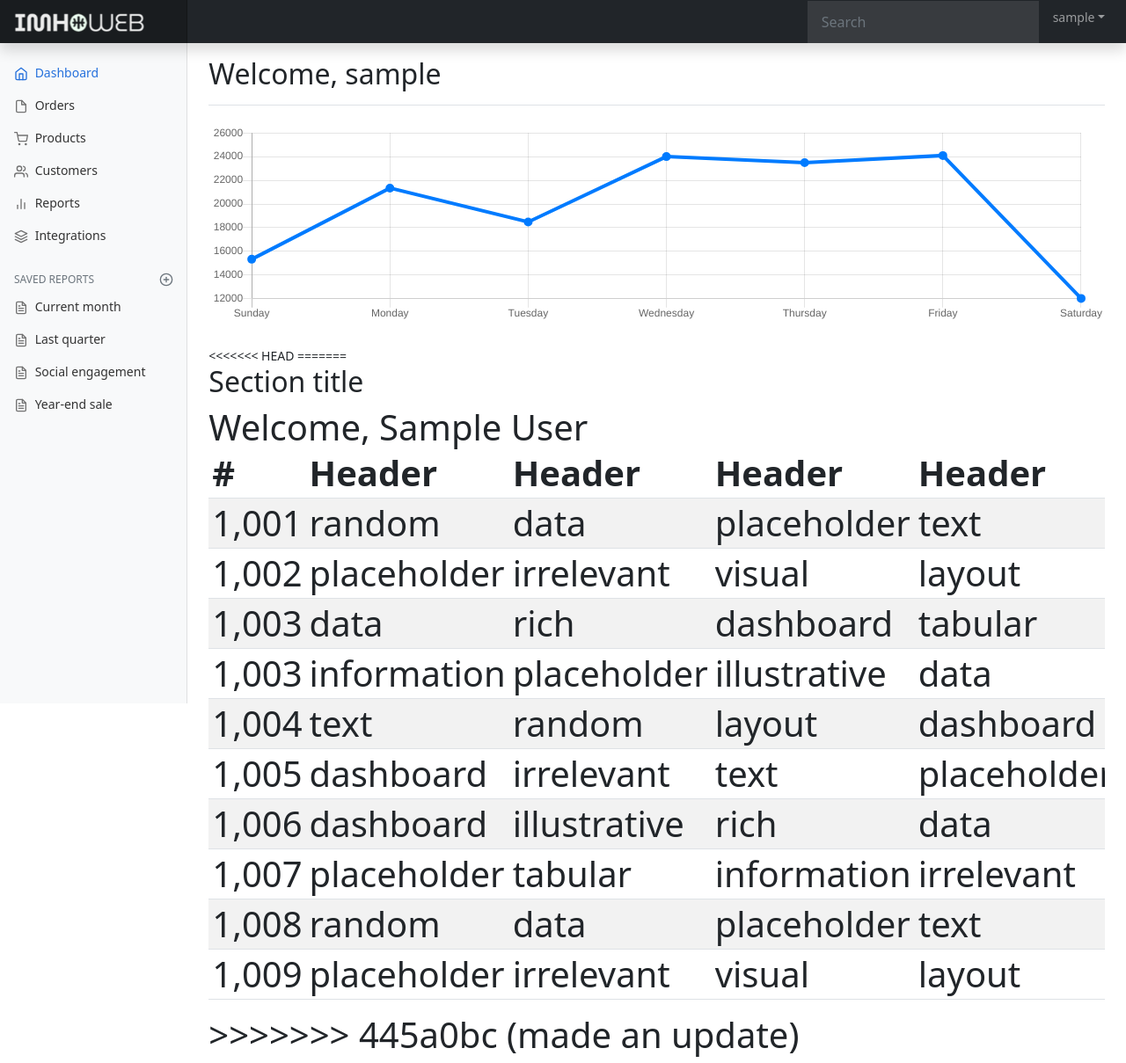
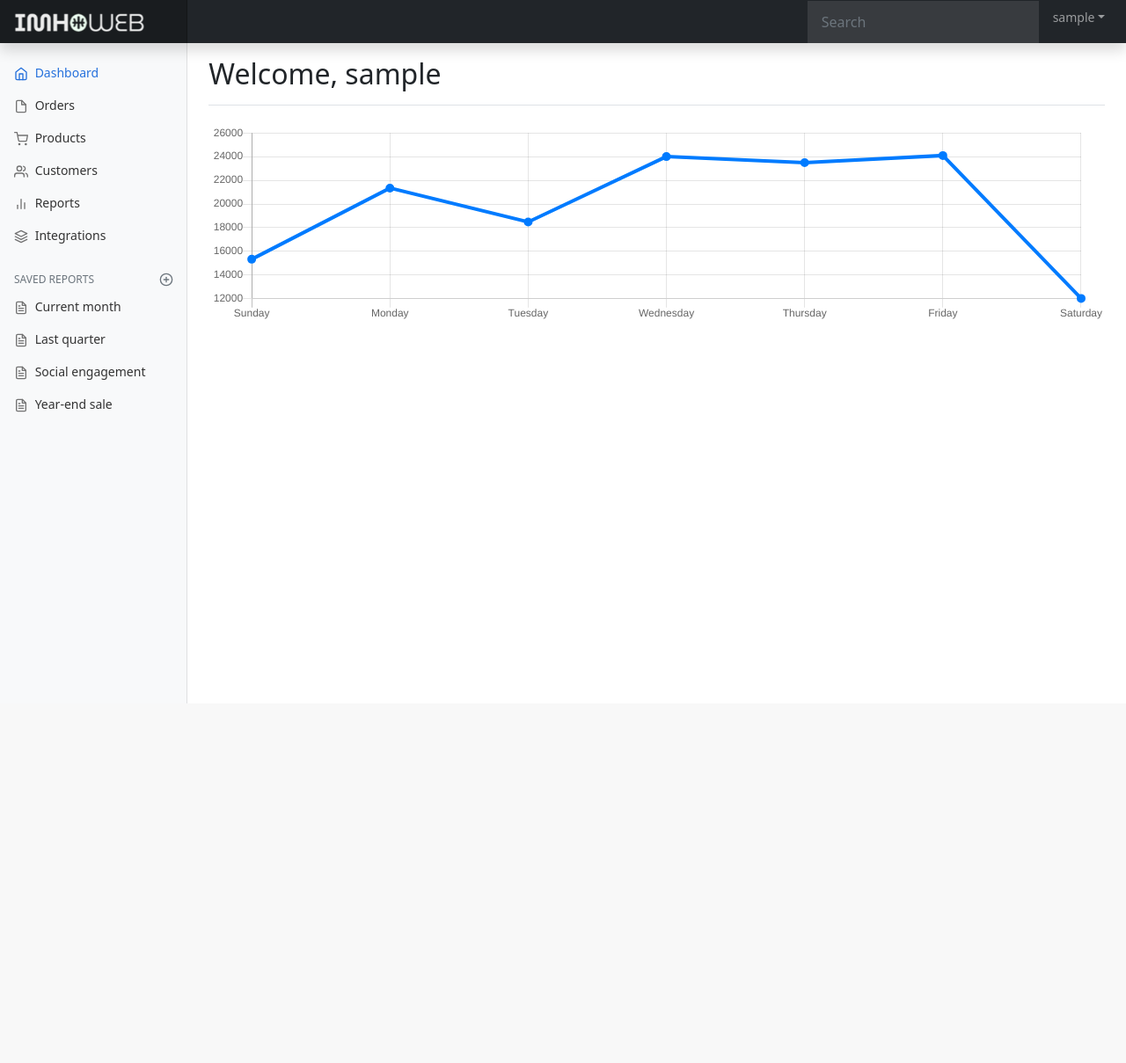
Before and after one commit to imhodot/imhoweb, a Flask app: page /dashboard in a window 1280 px wide. Shown: the whole page at 88% size. After the commit the page ends 800 px from the top, so only its background shows below. Run offline with Flask 2, Linux system fonts and the light colour scheme; the visitor is signed in with stand-in values (Sample User, id 1); data comes from the database, SQL or seed files in the repository; some libraries are stand-ins or nearby versions.

Commit message:
made an update in dashboard

```diff
--- a/templates/dashboard.html
+++ b/templates/dashboard.html
@@ -175,98 +175,6 @@
       </div>
 
       <canvas class="my-4 w-100" id="myChart" width="900" height="200"></canvas>
-<<<<<<< HEAD
-
-=======
-
-      <h2>Section title</h2>
-      <h1>Welcome, {{current_user.name}}</>
-      <div class="table-responsive">
-        <table class="table table-striped table-sm">
-          <thead>
-            <tr>
-              <th scope="col">#</th>
-              <th scope="col">Header</th>
-              <th scope="col">Header</th>
-              <th scope="col">Header</th>
-              <th scope="col">Header</th>
-            </tr>
-          </thead>
-          <tbody>
-            <tr>
-              <td>1,001</td>
-              <td>random</td>
-              <td>data</td>
-              <td>placeholder</td>
-              <td>text</td>
-            </tr>
-            <tr>
-              <td>1,002</td>
-              <td>placeholder</td>
-              <td>irrelevant</td>
-              <td>visual</td>
-              <td>layout</td>
-            </tr>
-            <tr>
-              <td>1,003</td>
-              <td>data</td>
-              <td>rich</td>
-              <td>dashboard</td>
-              <td>tabular</td>
-            </tr>
-            <tr>
-              <td>1,003</td>
-              <td>information</td>
-              <td>placeholder</td>
-              <td>illustrative</td>
-              <td>data</td>
-            </tr>
-            <tr>
-              <td>1,004</td>
-              <td>text</td>
-              <td>random</td>
-              <td>layout</td>
-              <td>dashboard</td>
-            </tr>
-            <tr>
-              <td>1,005</td>
-              <td>dashboard</td>
-              <td>irrelevant</td>
-              <td>text</td>
-              <td>placeholder</td>
-            </tr>
-            <tr>
-              <td>1,006</td>
-              <td>dashboard</td>
-              <td>illustrative</td>
-              <td>rich</td>
-              <td>data</td>
-            </tr>
-            <tr>
-              <td>1,007</td>
-              <td>placeholder</td>
-              <td>tabular</td>
-              <td>information</td>
-              <td>irrelevant</td>
-            </tr>
-            <tr>
-              <td>1,008</td>
-              <td>random</td>
-              <td>data</td>
-              <td>placeholder</td>
-              <td>text</td>
-            </tr>
-            <tr>
-              <td>1,009</td>
-              <td>placeholder</td>
-              <td>irrelevant</td>
-              <td>visual</td>
-              <td>layout</td>
-            </tr>
-          </tbody>
-        </table>
-      </div>
->>>>>>> 445a0bc (made an update)
     </main>
   </div>
 </div>
```
